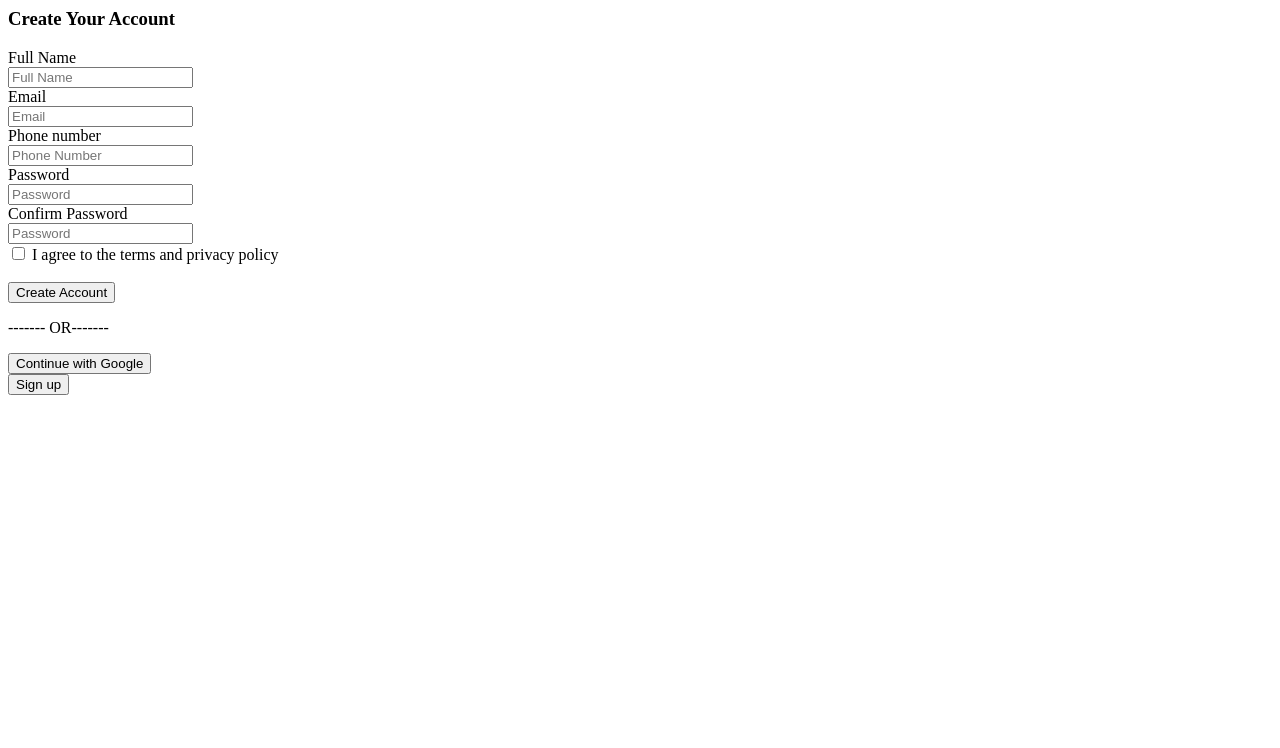
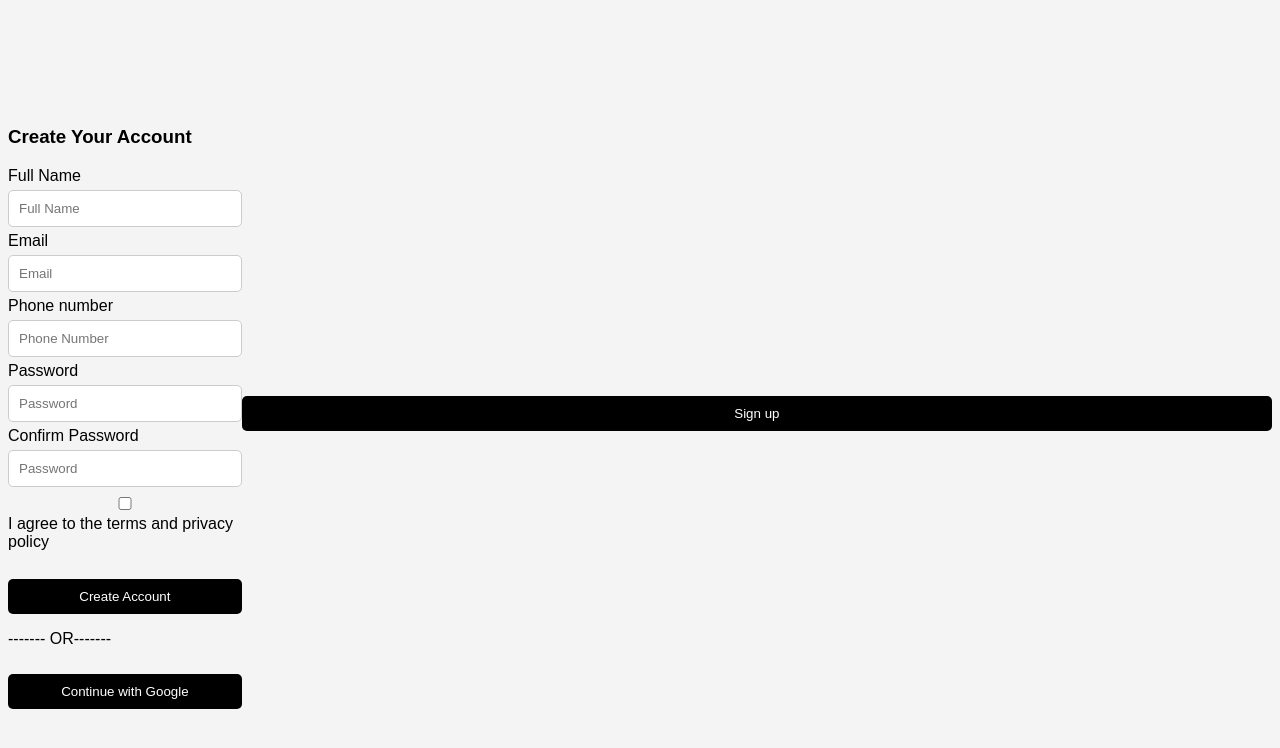
Before and after one commit to Excel-Dev001/Signup-page, a plain HTML site: page Index.html in a window 1280 px wide. Drawn offline with Linux system fonts and the light colour scheme.

Commit message:
Change stylesheet reference in Index.html
Updated stylesheet reference from 'signup.css' to 'style.css'.

```diff
--- a/Index.html
+++ b/Index.html
@@ -2,7 +2,7 @@
 <html>
     <head>
         <title> sign up page </title>
-    <link rel="stylesheet" href="signup.css"
+    <link rel="stylesheet" href="style.css"
     </head>
 <body>
     <div class="card">
```
